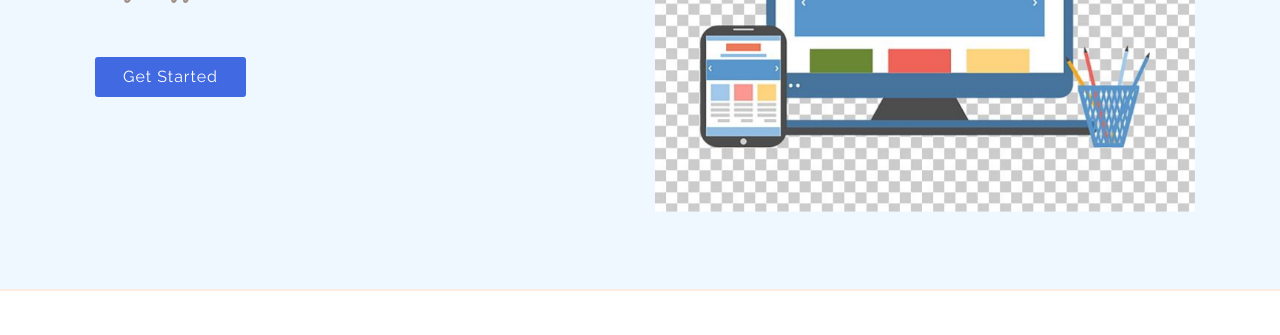
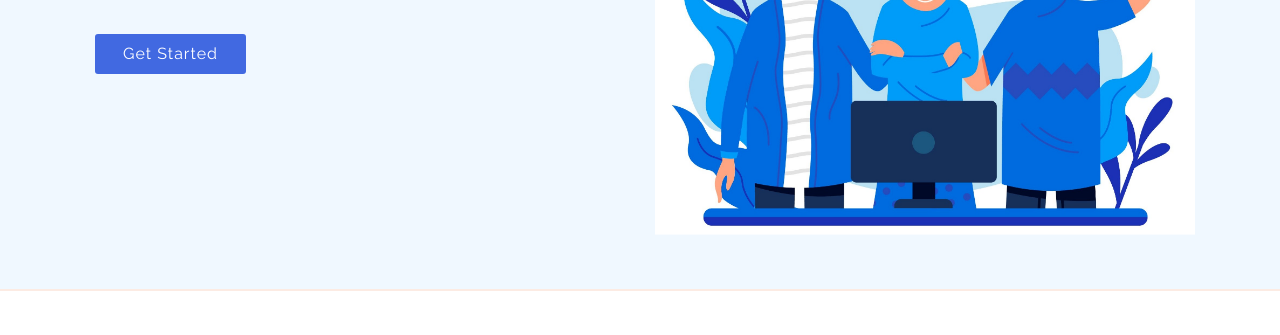
Before and after one commit to etjecode/semicolonia, a plain HTML site: page index.html in a window 1280 px wide. Shown: the part 341-676 px from the top of the page. Drawn offline with nearby package versions, Linux system fonts and the light colour scheme.

Commit message:
image updated

```diff
--- a/index.html
+++ b/index.html
@@ -95,7 +95,7 @@
           <a href="#about" class="btn-get-started scrollto">Get Started</a>
         </div>
         <div class="col-lg-6 order-1 order-lg-2 hero-img">
-          <img src="./svg/imgbin-website-development-responsive-web-design-web-developer-web-design-1xA6c32EbWutWsm5DJSpQkx5S.jpg" class="img-fluid animated" alt="">
+          <img src="./svg/4.jpg" class="img-fluid animated" alt="">
         </div>
       </div>
     </div>
```
Also changed, not shown: svg/1.png (added), svg/2.png (added), svg/3.jpg (renamed from svg/imgbin-website-development-responsive-web-design-web-developer-web-design-1xA6c32EbWutWsm5DJSpQkx5S.jpg), svg/4.jpg (added).
